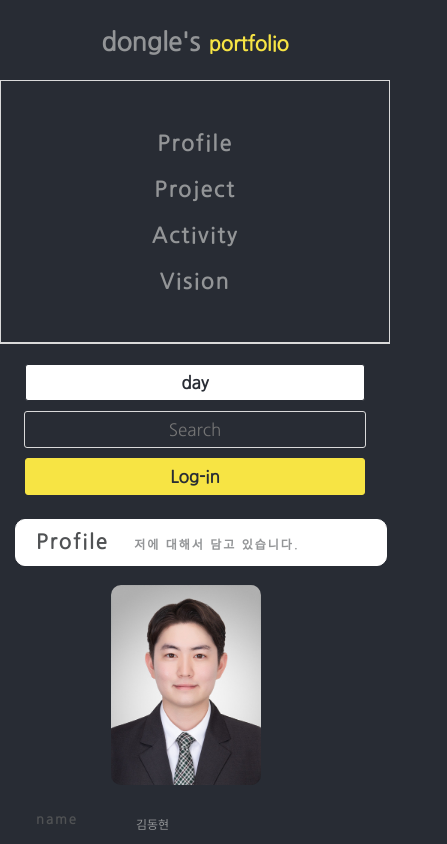
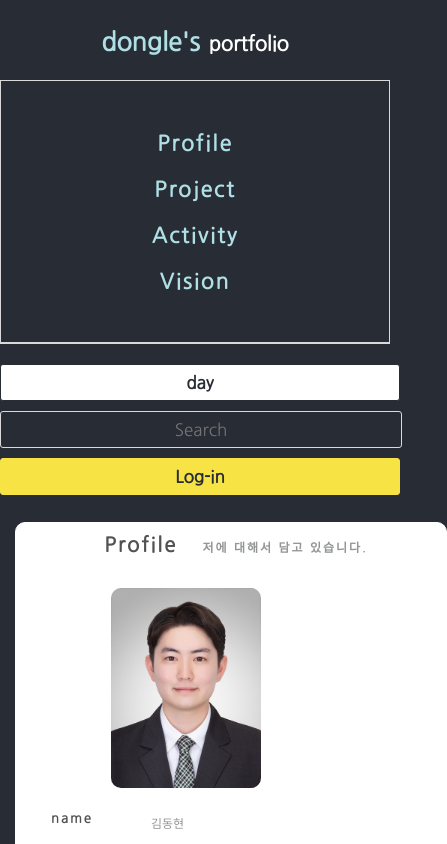
Before and after one commit to aosjehdgus/dongle-s-portfolio, a plain HTML site: page index.html in a window 390 px wide. Both pictures are taken after a click on the button "night". Shown: the top 844 px of the page, 447 px wide, since content can reach past the window. Drawn offline with Linux system fonts and the light colour scheme.

Commit message:
porfolio_index_revise_mediaquery_2 / js_add

```diff
--- a/index.html
+++ b/index.html
@@ -10,6 +10,67 @@
   <link href="https://fonts.googleapis.com/css2?family=Nanum+Gothic&display=swap"
   rel="stylesheet">
   <link rel="stylesheet" href="style.css">
+<script>
+
+function nightdayhandler(self){
+
+    var target = document.querySelector('body');
+    var target1 = document.querySelector('#night_day_btn')
+    var target2 = document.querySelector('#login_btn')
+    var target3 = document.querySelector('#search_area')
+
+    if(self.value === 'night'){
+
+      target.style.backgroundColor = '#282C34';
+      target.style.color = 'white';
+
+      target1.style.backgroundColor = 'white';
+      target1.style.color = '#282C34';
+      target2.style.color = '#282C34';
+
+      target3.style.backgroundColor  = '#282C34';
+      target3.style.color  = 'white';
+
+      self.value = 'day';
+
+      var alist = document.querySelectorAll('a');
+      var i = 0;
+      while(i < alist.length){
+
+         alist[i].style.color = 'powderblue';
+          alist[1].style.color = 'white';
+
+         i = i + 1;
+       }
+
+      }
+
+    else {
+      target.style.backgroundColor = '#F4F4F4';
+      target.style.color = 'black';
+
+      target1.style.backgroundColor = '#282C34'
+      target1.style.color = 'white';
+
+      target2.style.color = 'white';
+
+      target3.style.backgroundColor  = 'white';
+      target3.style.color  = '#dadada';
+
+      self.value = 'night';
+
+      var alist = document.querySelectorAll('a');
+      var i = 0;
+      while(i < alist.length){
+
+         alist[i].style.color = '#939597';
+         alist[1].style.color = '#F7E444';
+         i = i + 1;
+       }
+    }
+
+    }
+</script>
 
 </head>
 
@@ -33,47 +94,11 @@
   </div>
 
 
-
-
   <div class="search_form">
 
-    <input id = 'night_day_btn' type = "button" value="night" onclick="
-    var target = document.querySelector('body');
-    var target1 = document.querySelector('#night_day_btn')
-    var target2 = document.querySelector('#login_btn')
-    var target3 = document.querySelector('#search_area')
+    <input id = 'night_day_btn' type = "button" value="night"
 
-    if(this.value === 'night'){
-
-      target.style.backgroundColor = '#282C34';
-      target.style.color = 'white';
-
-      target1.style.backgroundColor = 'white';
-      target1.style.color = '#282C34';
-      target2.style.color = '#282C34';
-
-      target3.style.backgroundColor  = '#282C34'
-      target3.style.color  = 'white'
-
-      this.value = 'day';
-      }
-    else {
-      target.style.backgroundColor = '#F4F4F4';
-      target.style.color = 'black';
-
-      target1.style.backgroundColor = '#282C34'
-      target1.style.color = 'white';
-
-      target2.style.color = 'white';
-
-      target3.style.backgroundColor  = 'white'
-      target3.style.color  = '#dadada'
-
-      this.value = 'night';
-     }"
-
-
-     >
+      onclick="nightdayhandler(this);">
 
     <input type="text" / placeholder="Search" id='search_area'>
 
--- a/style.css
+++ b/style.css
@@ -171,15 +171,15 @@
 
   .profile_img_section{
 
-    margin: 20px 20px 0px 0px;
+    margin: 20px 30px 0px 0px;
     float:left;
-    width:300px;
+    width:200px;
 
   }
 
   .profile_img_section img{
 
-    width:300px;
+    width:200px;
     border-radius: 20px;
 
   }
@@ -188,12 +188,14 @@
     padding-top:20px;
     margin-right: 70px;
     float:left;
+    display: block;
+
 
   }
 
   .profile_content_section h3{
 
-    font-size: 23px;
+    font-size: 20px;
     color: #505254;
     letter-spacing: 2px;
     margin-bottom: 50px;
@@ -208,8 +210,8 @@
 
   .profile_content_detail p{
 
-    margin: 23px 0px 57px 0px;
-    font-size: 19px;
+    margin: 23px 0px 50px 0px;
+    font-size: 18px;
     color: #939597;
 
   }
@@ -218,13 +220,7 @@
 
 
 
- @media(max-width:1262px){
-
-   .navi_bar li{
-     margin-bottom: 15px;
-   }
-
-  @media(max-width:900px){
+  @media(max-width:1291px){
 
     #header_grid {
       display: block;
@@ -247,25 +243,211 @@
       display: block;
       text-align:center;
       margin: 20px;
+
     }
 
-    #grid {
-      display: block;
+
+
+    #grid{
+
+      grid-template-columns: 0.5fr 7fr 0.5fr;
+      margin-top: 0px;
+
     }
 
     .search_form{
-        width:auto;
-        display: block;
+        width:100%;
+        display: inline-block;
         text-align: center;
-        padding: 21px 65px 27px 65px;
+        padding: 21px 0px 27px 65px;
     }
 
     #search_area{
-        width:300px;
+        width:360px;
         margin : 10px 0px 10px 0px;
     }
 
+    .profile_img_section{
+
+      margin: 20px 20px 0px 0px;
+      float:left;
+      width:200px;
+
+    }
+
+    .profile_img_section img{
+
+
+      border-radius: 20px;
+
+    }
+    .profile_content_section{
+
+      margin-right: 30px;
+
+    }
+
+    .profile_content_section h3{
+
+      font-size: 17px;
+      margin-bottom: 47px;
+
+
+    }
+    .profile_content_detail{
+
+
+      width:305px;
+
+    }
+
+    .profile_content_detail p{
+
+      margin: 23px 0px 45px 0px;
+      font-size: 17px;
+      color: #939597;
+
+    }
+
+
   }
+
+    @media(max-width:993px){
+
+      #grid{
+
+        grid-template-columns: 1fr 6fr 1fr;
+        margin-top: 0px;
+
+      }
+
+
+      .sub_title{
+
+        color: #505254;
+        font-weight: 900;
+        font-size: 23px;
+        display:inline;
+        letter-spacing: 0.1em;
+
+      }
+
+      .sub_title_explain{
+
+        color: #939597;
+        font-weight: 700;
+        letter-spacing: 2px;
+        font-size: 12px;
+
+      }
+
+      .profile_img_section{
+
+        width :200px;
+        justify-content: center;
+        margin: 20px 0px 0px 0px;
+        padding: 0px 193px 0px 193px;
+
+
+
+      }
+
+      .profile_img_section img{
+
+
+        border-radius: 10px;
+
+      }
+
+
+    }
+
+      @media(max-width:849px){
+
+
+        .profile_content_section{
+
+          margin-right: 15px;
+
+        }
+
+        .profile_content_section h3{
+
+          font-size: 15px;
+          margin-bottom: 47px;
+
+
+        }
+        .profile_content_detail{
+
+          padding-top: 15px;
+          width:263px;
+
+        }
+
+        .profile_content_detail p{
+
+          margin: 23px 0px 47px 0px;
+          font-size: 14px;
+          color: #939597;
+
+        }
+
+
+
+      }
+
+    @media(max-width:760px){
+
+
+      .search_form{
+
+          width:100%;
+          padding: 21px 0px 27px 0px;
+      }
+
+      #night_day_btn {
+        width: 400px;
+      }
+
+      #login_btn {
+        width: 400px;
+      }
+
+      .profile_sub_title_section{
+
+        margin: 20px 0px 0px 0px ;
+        text-align: center;
+      }
+
+      .profile_section{
+
+        width:380px;
+        padding: 0px;
+
+        margin: 0px;
+
+      }
+
+      .profile_img_section{
+
+        margin: 20px 0px 0px 0px;
+        display: flex;
+        justify-content: center;
+        width:150px;
+        padding : 0px 115px 0px 115px;
+
+      }
+
+      .profile_content_section{
+
+        margin-right: 15px;
+        padding-left: 15px;
+      }
+
+
+
+    }
 
 
   /*스마트폰에 적용 했을때*/
@@ -279,23 +461,22 @@
     }
 
     #night_day_btn {
-      width: 340px;
+      width: 400px;
     }
     #login_btn {
-      width: 340px;
+      width: 400px;
     }
 
     #grid {
       margin-top: 175px;
       padding-left: 0px;
-      display: block;
 
     }
 
     .profile_section{
 
       display: block;
-      width: 100%;
+      width: 400px;
       height: auto;
       padding: 10px 10px 10px 20px;
       border-radius: 10px;
@@ -303,6 +484,13 @@
 
 
     }
+
+    .profile_sub_title_section{
+
+      margin: 0px;
+      padding: 0px;
+    }
+
     .sub_title{
 
       color: #505254;
```
